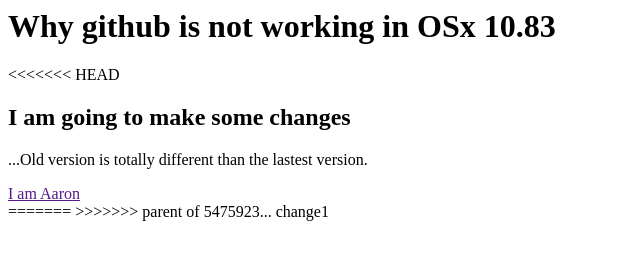
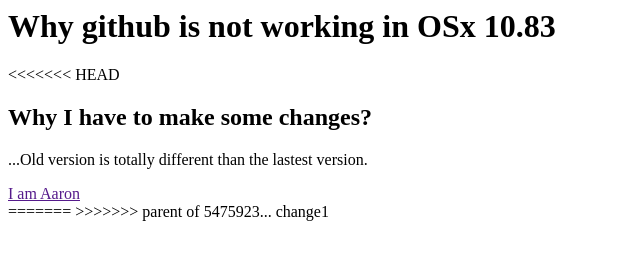
Before and after one commit to aaronzuo/main, a plain HTML site: page index.html in a window 1280 px wide. Shown: the whole page, without its empty margins (0-640 px from the left). Drawn offline with Linux system fonts and the light colour scheme.

Commit message:
asking why to change

```diff
--- a/index.html
+++ b/index.html
@@ -1,7 +1,7 @@
 <html>
 	<h1>Why github is not working in OSx 10.83</h1>
 <<<<<<< HEAD
-	<h2>I am going to make some changes</h2>
+	<h2>Why I have to make some changes?</h2>
 	<p>...Old version is totally different than the lastest version.<p>
 	<nav><a href="">I am Aaron</a></nav>
 =======
```
